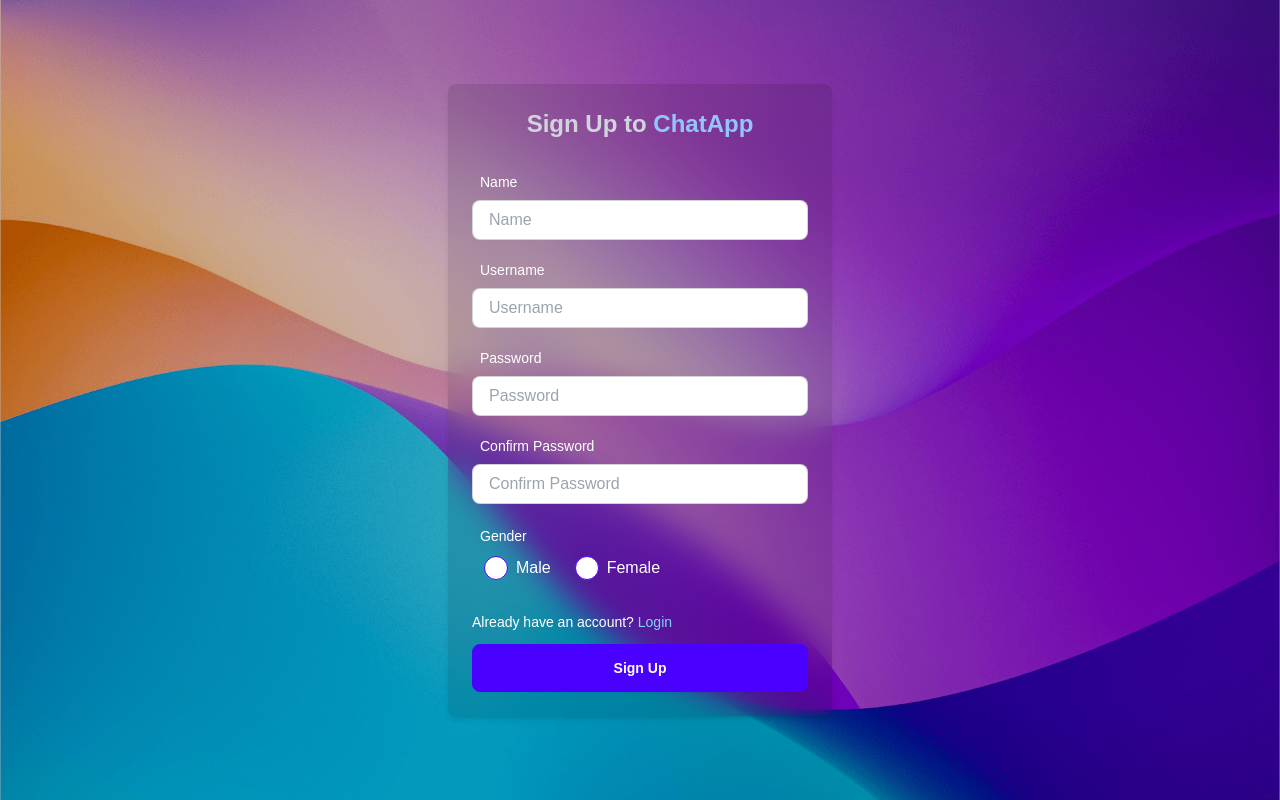
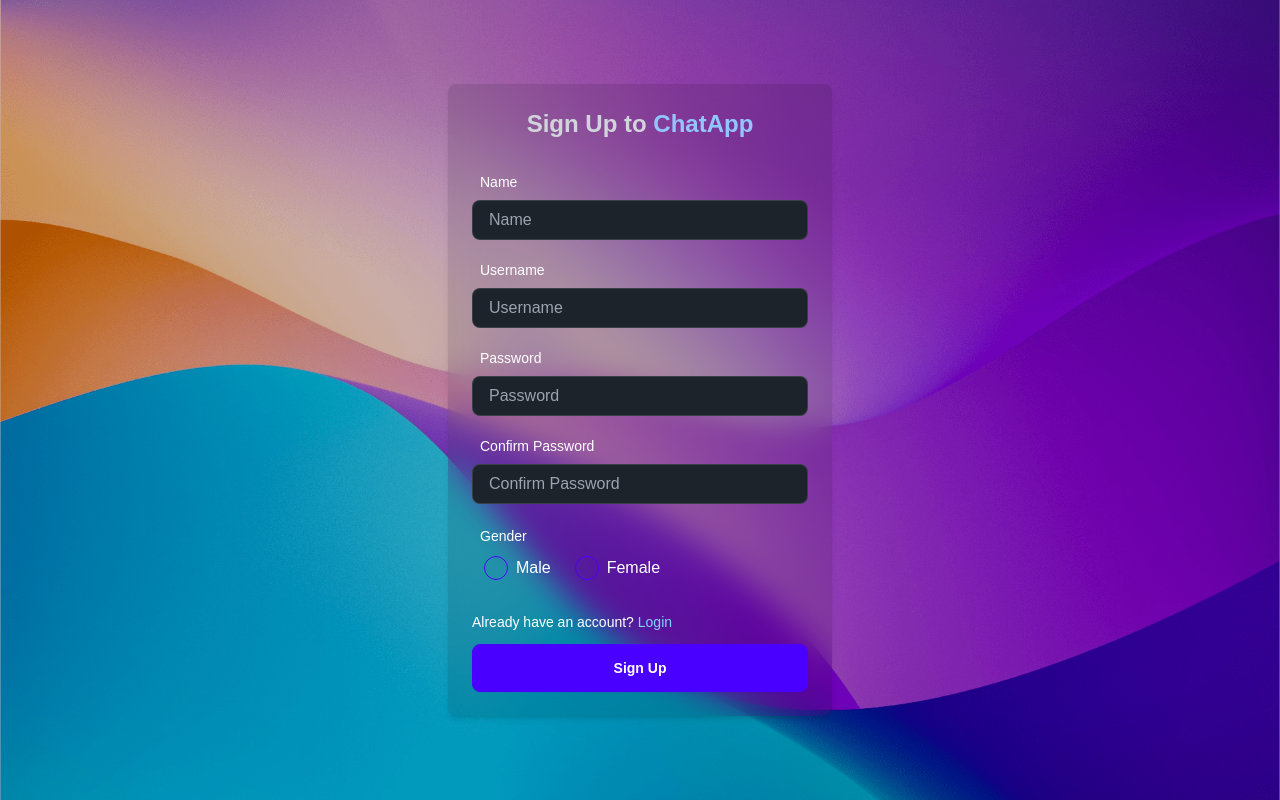
Before and after one commit to anubhabx/chatapp, a React (Vite) app in the folder frontend/: page /signup in a window 1280 px wide. Built offline with nearby package versions, Linux system fonts and the light colour scheme.

Commit message:
Add dark theme support to input fields

```diff
--- a/frontend/src/components/messages/MessageInput.jsx
+++ b/frontend/src/components/messages/MessageInput.jsx
@@ -25,6 +25,7 @@
           className="form-input flex-1 rounded-full px-4 py-2 focus:outline-none focus:ring-2 focus:ring-blue-400"
           value={message}
           onChange={(e) => setMessage(e.target.value)}
+          data-theme="dark"
         />
         <button
           type="submit"
--- a/frontend/src/components/sidebar/SearchInput.jsx
+++ b/frontend/src/components/sidebar/SearchInput.jsx
@@ -38,6 +38,7 @@
         className="input input-bordered w-full h-10"
         value={search}
         onChange={(e) => setSearch(e.target.value)}
+        data-theme="dark"
       />
       <button type="submit" className="btn btn-circle btn-primary">
         <FaSearch color="white" />
--- a/frontend/src/index.css
+++ b/frontend/src/index.css
@@ -17,8 +17,3 @@
   background: #aaa;
   border-radius: 10px;
 }
-
-input {
-  background-color: rgb(255, 255, 255);
-  color: rgb(0, 0, 0);
-}
--- a/frontend/src/pages/login/Login.jsx
+++ b/frontend/src/pages/login/Login.jsx
@@ -33,6 +33,7 @@
               onChange={(e) => {
                 setUsername(e.target.value);
               }}
+              data-theme="dark"
             />
           </div>
           <div className="mb-3">
@@ -48,6 +49,7 @@
               onChange={(e) => {
                 setPassword(e.target.value);
               }}
+              data-theme="dark"
             />
           </div>
 
--- a/frontend/src/pages/signup/SignUp.jsx
+++ b/frontend/src/pages/signup/SignUp.jsx
@@ -57,6 +57,7 @@
                   name: e.target.value,
                 });
               }}
+              data-theme="dark"
             />
           </div>
           <div className="mb-3">
@@ -75,6 +76,7 @@
                   username: e.target.value,
                 });
               }}
+              data-theme="dark"
             />
           </div>
           <div className="mb-3">
@@ -93,6 +95,7 @@
                   password: e.target.value,
                 });
               }}
+              data-theme="dark"
             />
           </div>
           <div className="mb-3">
@@ -113,6 +116,7 @@
                   confirmPassword: e.target.value,
                 });
               }}
+              data-theme="dark"
             />
           </div>
 
```
